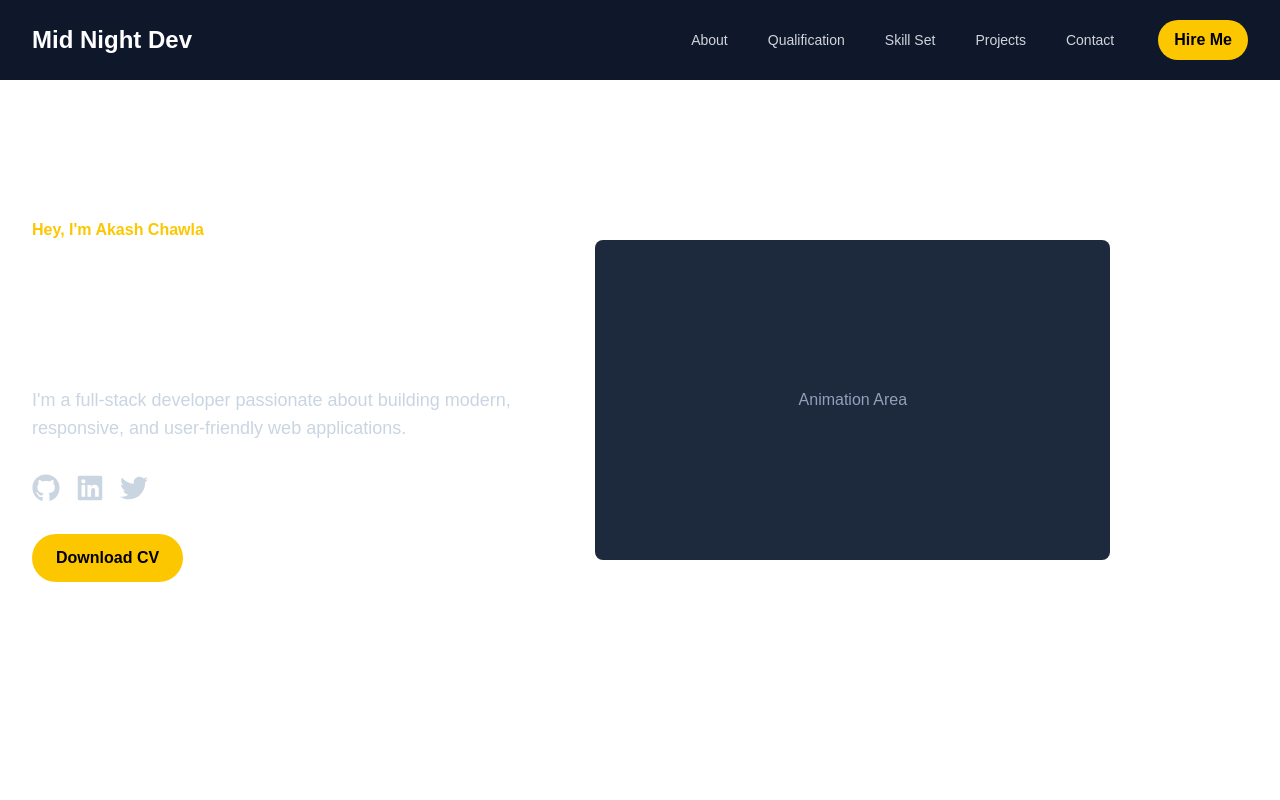
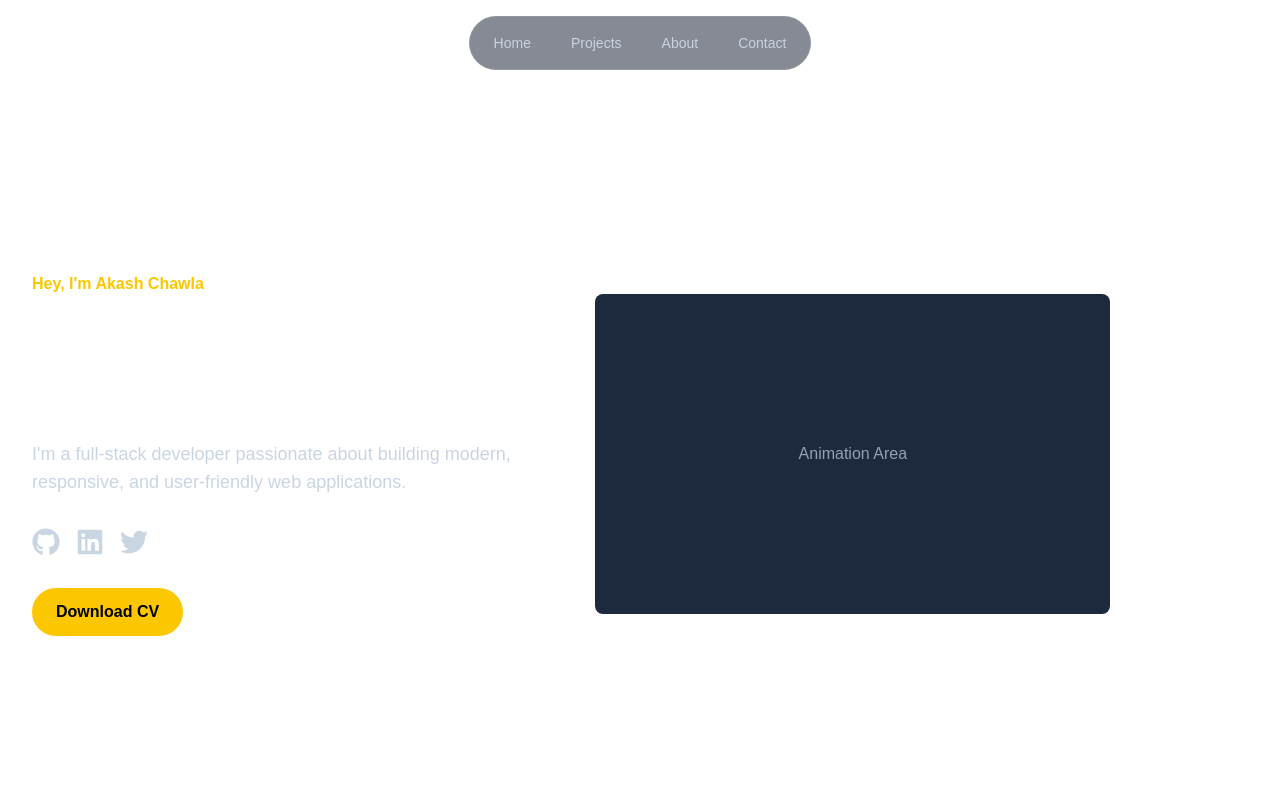
Before and after one commit to MidnightDev024/DevFolio, a Next.js app in the folder frontend/my-portfolio/: page / in a window 1280 px wide. Shown: the top 800 px of the page. Built offline with nearby package versions, Linux system fonts and the light colour scheme.

Commit message:
feat: refactor navbar component to enhance styling and add hover effects

```diff
--- a/frontend/my-portfolio/src/app/components/navbar.tsx
+++ b/frontend/my-portfolio/src/app/components/navbar.tsx
@@ -1,88 +1,48 @@
-'use client'; // This is a client component because it uses state (for the mobile menu)
+'use client';
 
 import { useState } from 'react';
 import Link from 'next/link';
-import { FaBars, FaTimes } from 'react-icons/fa';
+import { motion } from 'framer-motion';
 
-const Navbar = () => {
-  // State to manage whether the mobile menu is open or not
-  const [isOpen, setIsOpen] = useState(false);
+const NewNavbar = () => {
+  const [hoveredLink, setHoveredLink] = useState<string | null>(null);
 
-  // Function to toggle the mobile menu
-  const toggleMenu = () => {
-    setIsOpen(!isOpen);
-};
+  const links = [
+    { href: '#home', label: 'Home' },
+    { href: '#projects', label: 'Projects' },
+    { href: '#about', label: 'About' },
+    { href: '#contact', label: 'Contact' },
+  ];
 
   return (
-    <nav className="fixed top-0 left-0 w-full z-50 bg-slate-900 bg-opacity-80 backdrop-blur-md">
-        <div className="container mx-auto px-4 sm:px-6 lg:px-8">
-        <div className="flex items-center justify-between h-20">
-
-          {/* Logo / Your Name */}
-            <div className="flex-shrink-0">
-            <Link href="/" className="text-2xl font-bold text-white">
-                Mid Night Dev
+    <nav
+      onMouseLeave={() => setHoveredLink(null)}
+      className="sticky top-4 z-50 flex justify-center"
+    >
+      {/* Updated container with border and new background color */}
+      <div className="flex items-center gap-2 rounded-full bg-slate-900/50 p-2 backdrop-blur-md border border-white/10">
+        {links.map((link) => (
+          <Link
+            key={link.href}
+            href={link.href}
+            onMouseEnter={() => setHoveredLink(link.href)}
+            // Text color is now white on hover
+            className="relative rounded-full px-4 py-2 text-sm text-slate-300 transition-colors hover:text-white"
+          >
+            {link.label}
+            {hoveredLink === link.href && (
+              // The pill is now a darker gray for better contrast
+              <motion.span
+                layoutId="navbar-pill"
+                className="absolute inset-0 z-[-1] rounded-full bg-slate-700"
+                transition={{ duration: 0.3 }}
+              />
+            )}
           </Link>
+        ))}
       </div>
-
-          {/* Desktop Navigation Links */}
-            <div className="hidden md:block">
-            <div className="ml-10 flex items-baseline space-x-4">
-                <Link href="#about" className="text-gray-300 hover:text-yellow-400 px-3 py-2 rounded-md text-sm font-medium transition-colors">
-                About
-                </Link>
-                <Link href="/qualification" className="text-gray-300 hover:text-yellow-400 px-3 py-2 rounded-md text-sm font-medium transition-colors">
-                Qualification
-                </Link>
-                <Link href="/skills" className="text-gray-300 hover:text-yellow-400 px-3 py-2 rounded-md text-sm font-medium transition-colors">
-                Skill Set
-                </Link>
-                <Link href="/projects" className="text-gray-300 hover:text-yellow-400 px-3 py-2 rounded-md text-sm font-medium transition-colors">
-                Projects
-                </Link>
-                <Link href="/contact" className="text-gray-300 hover:text-yellow-400 px-3 py-2 rounded-md text-sm font-medium transition-colors">
-                Contact
-                </Link>
-                <a href="mailto:your-email@example.com" className="bg-yellow-400 text-black font-bold py-2 px-4 rounded-full hover:bg-yellow-500 transition duration-300 ml-4">
-                Hire Me
-                </a>
-            </div>
-            </div>
-
-          {/* Mobile Menu Button (Hamburger Icon) */}
-            <div className="md:hidden flex items-center">
-            <button onClick={toggleMenu} className="text-white focus:outline-none">
-                {isOpen ? <FaTimes size={24} /> : <FaBars size={24} />}
-            </button>
-            </div>
-
-        </div>
-        </div>
-
-      {/* Mobile Menu Panel */}
-        {isOpen && (
-        <div className="md:hidden bg-slate-800">
-            <div className="px-2 pt-2 pb-3 space-y-1 sm:px-3 flex flex-col items-center">
-            <Link href="#about" onClick={toggleMenu} className="text-gray-300 hover:text-yellow-400 block px-3 py-2 rounded-md text-base font-medium transition-colors">
-                About
-            </Link>
-            <Link href="#experience" onClick={toggleMenu} className="text-gray-300 hover:text-yellow-400 block px-3 py-2 rounded-md text-base font-medium transition-colors">
-                Experience
-            </Link>
-            <Link href="#projects" onClick={toggleMenu} className="text-gray-300 hover:text-yellow-400 block px-3 py-2 rounded-md text-base font-medium transition-colors">
-                Projects
-            </Link>
-            <Link href="#contact" onClick={toggleMenu} className="text-gray-300 hover:text-yellow-400 block px-3 py-2 rounded-md text-base font-medium transition-colors">
-                Contact
-            </Link>
-            <a href="mailto:your-email@example.com" className="bg-yellow-400 text-black font-bold py-2 px-4 rounded-full hover:bg-yellow-500 transition duration-300 mt-4">
-                Hire Me
-            </a>
-            </div>
-        </div>
-        )}
     </nav>
   );
 };
 
-export default Navbar;
+export default NewNavbar;
```
Lines whose indentation alone changed are shown as unchanged.
